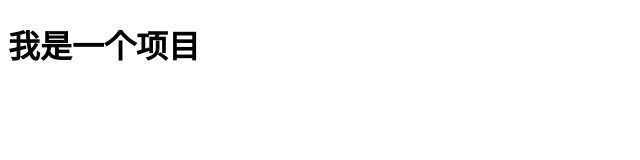
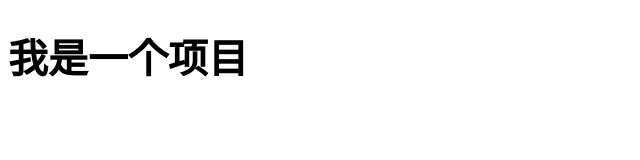
Before and after one commit to yanghao-blip/mydemo, a plain HTML site: page index.html in a window 1280 px wide. Shown: the whole page, without its empty margins (0-640 px from the left). Drawn offline with Linux system fonts and the light colour scheme.

Commit message:
添加了一个css样式

```diff
--- /dev/null
+++ b/css/index.css
@@ -0,0 +1,3 @@
+h1 {
+    font-size:  40px;
+}
--- a/index.html
+++ b/index.html
@@ -4,6 +4,7 @@
     <meta charset="UTF-8">
     <meta name="viewport" content="width=device-width, initial-scale=1.0">
     <meta http-equiv="X-UA-Compatible" content="ie=edge">
+    <link rel="stylesheet" href="./css/index.css">
     <title>电商</title>
 </head>
 <body>
```
